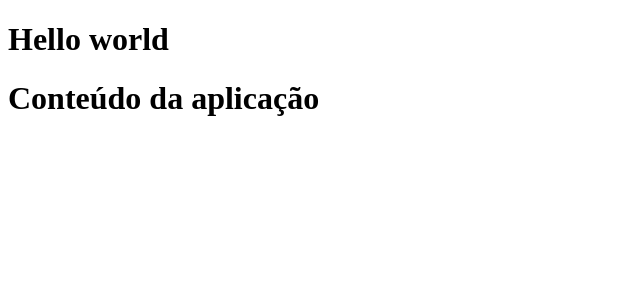
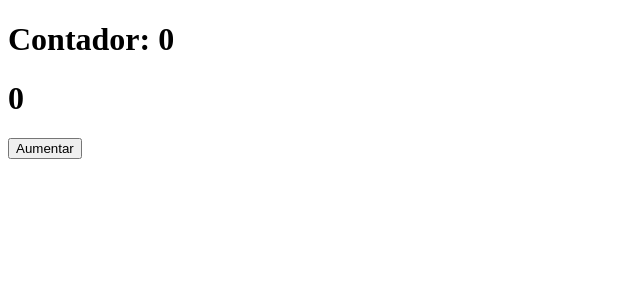
Before and after one commit to saranascimento/sistema-de-coleta-frontend, a React (Create React App) app: page / in a window 1280 px wide. Shown: the top 300 px of the page, without its empty margins (0-640 px from the left). Built offline with nearby package versions, Linux system fonts and the light colour scheme.

Commit message:
Alterando o estado de um componente

```diff
--- a/src/App.tsx
+++ b/src/App.tsx
@@ -1,14 +1,21 @@
-import React from 'react';
+import React, { useState } from 'react';
 import './App.css';
 
 import Header from './Header'
 
 function App() {
+  const [counter, setCounter ] = useState(0)
+
+  function handleButtonClick() {
+    setCounter(counter + 1)
+  }
+
   return (
     <div>
-      <Header title="Hello world" />
+      <Header title={ `Contador: ${counter}` } />
 
-      <h1>Conteúdo da aplicação</h1>
+      <h1>{counter}</h1>
+      <button type="button" onClick={handleButtonClick}>Aumentar</button>
     </div>
   );
 }
```
